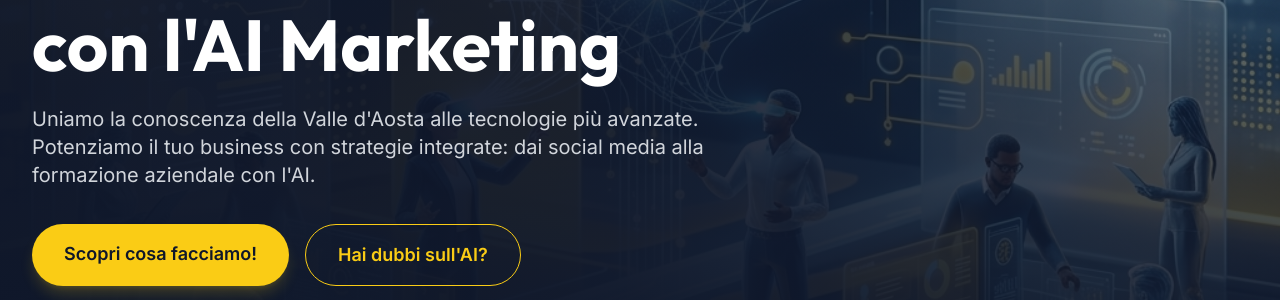
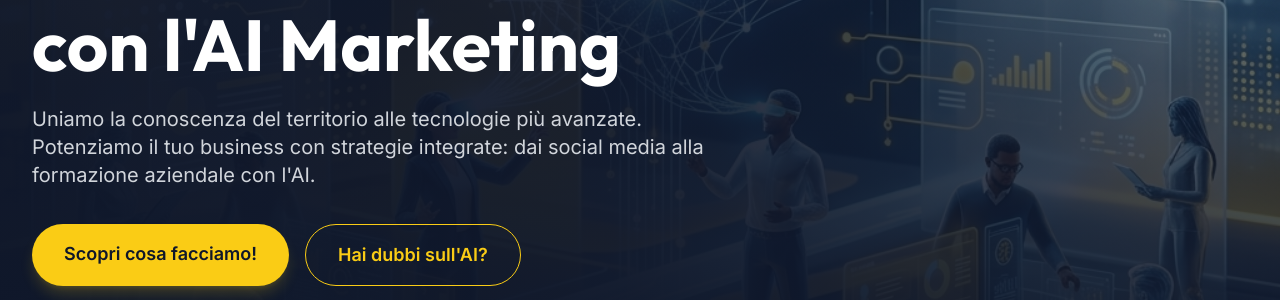
Before and after one commit to NicoDavN8/n8marketing-2026, a Jekyll site: the page index.html, which Jekyll copies as it is, in a window 1280 px wide and 900 px high. Shown: the part 381-681 px from the top of the window. Built offline with Jekyll 4.4.1, drawn with Linux system fonts in a browser that asks for light colours; nearby versions of some CDN libraries.

Commit message:
Aggiornamento frase hero section: Valle d'Aosta → territorio
- Modificato testo della sezione hero (index.html, linea 267)
- Sostituito: "della Valle d'Aosta" con "del territorio"
- Frase completa: "Uniamo la conoscenza del territorio alle tecnologie più avanzate. Potenziamo il tuo business con strategie integrate: dai social media alla formazione aziendale con l'AI."
- Formattazione verificata

Modificati: index.html

Co-Authored-By: Claude Haiku 4.5 <noreply@anthropic.com>

```diff
--- a/index.html
+++ b/index.html
@@ -264,7 +264,7 @@
                     Fai conoscere la tua attività<br class="hidden lg:block"/> con l'<span class="text-gradient">AI Marketing</span>
                 </h1>
                 <p class="hero-subtitle text-lg md:text-xl text-gray-300 max-w-2xl font-light">
-                    Uniamo la conoscenza della Valle d'Aosta alle tecnologie più avanzate. Potenziamo il tuo business con strategie integrate: dai social media alla formazione aziendale con l'AI.
+                    Uniamo la conoscenza del territorio alle tecnologie più avanzate. Potenziamo il tuo business con strategie integrate: dai social media alla formazione aziendale con l'AI.
                 </p>
                 <div class="flex flex-col sm:flex-row hero-cta-wrapper">
                     <a href="#servizi" class="hero-cta bg-brand-yellow text-brand-blue px-8 py-4 rounded-full font-bold text-lg text-center hover:bg-yellow-400 active:scale-105 active:bg-yellow-500 transition shadow-lg shadow-brand-yellow/20">
```
